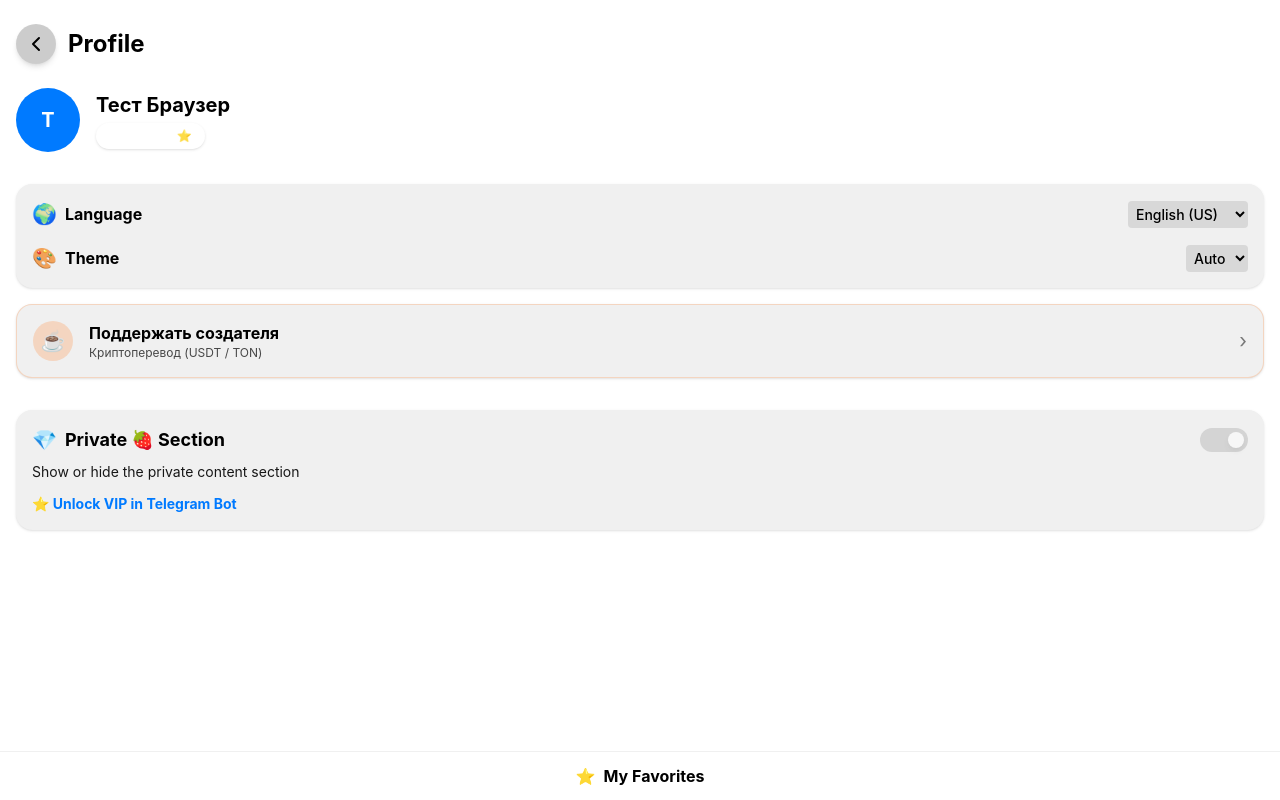
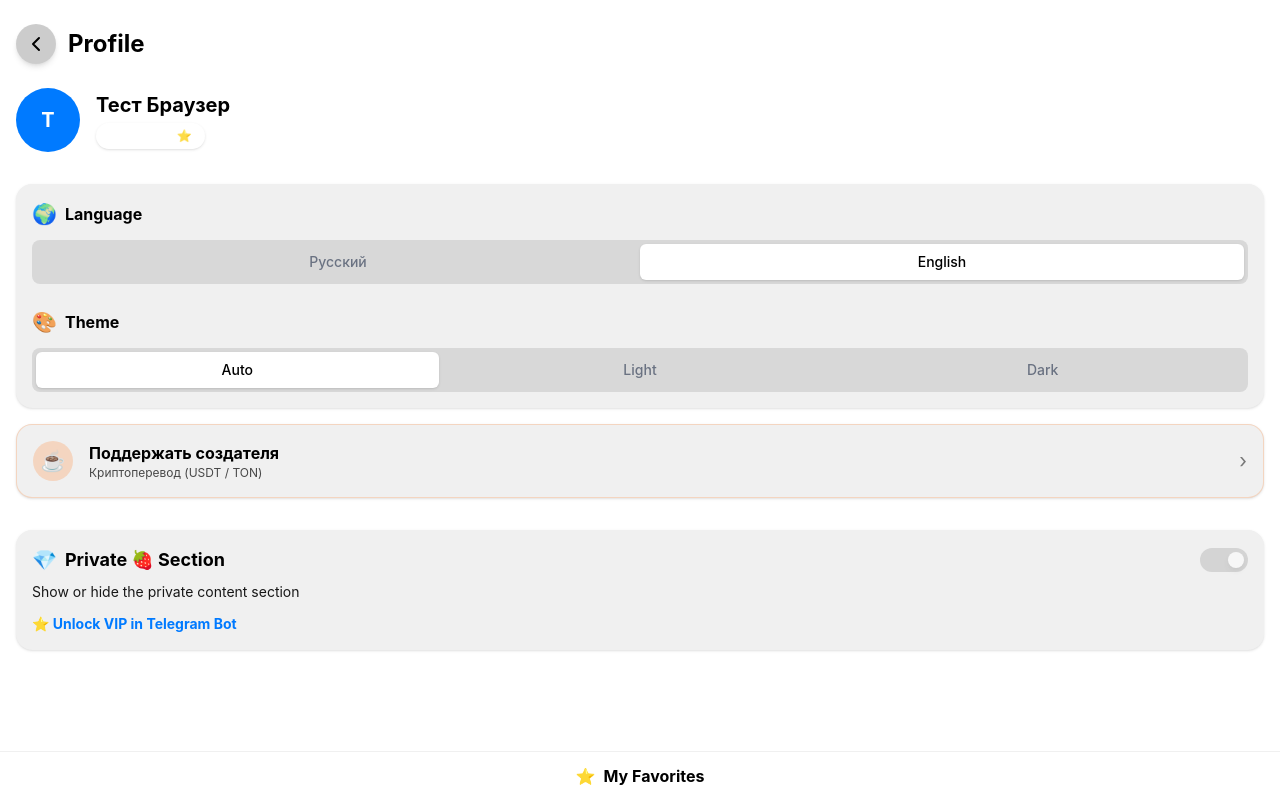
Before and after one commit to appdev315/NM-mediabox-, a React (Vite) app in the folder frontend/: page /profile in a window 1280 px wide. Built offline with nearby package versions, Linux system fonts and the light colour scheme.

Commit message:
style: move source selection buttons below player and filter by language

```diff
--- a/frontend/src/context/LanguageContext.tsx
+++ b/frontend/src/context/LanguageContext.tsx
@@ -65,7 +65,9 @@ export const translations = {
     tab_music: 'Музыка',
     tab_private: 'Private',
     emptyList: 'Список пуст',
-    comingSoon: 'Скоро здесь будет...'
+    comingSoon: 'Скоро здесь будет...',
+    player1: 'Плеер 1',
+    player2: 'Плеер 2'
   },
   'en-US': {
     movies: 'Movies',
@@ -128,7 +130,9 @@ export const translations = {
     tab_music: 'Music',
     tab_private: 'Private',
     emptyList: 'List is empty',
-    comingSoon: 'Coming soon...'
+    comingSoon: 'Coming soon...',
+    player1: 'Player 1',
+    player2: 'Player 2'
   }
 };
 
--- a/frontend/src/pages/Movie.tsx
+++ b/frontend/src/pages/Movie.tsx
@@ -275,19 +275,6 @@ export function Movie() {
               </div>
             ) : iframeUrl ? (
               <div className="w-full h-full flex flex-col">
-                {sources.length > 1 && (
-                  <div className="flex flex-wrap gap-2 p-2 bg-[#1a1a1a] border-b border-white/10 z-10 w-full overflow-x-auto" style={{ display: 'flex', flexDirection: 'row', justifyContent: 'center' }}>
-                    {sources.map((s, idx) => (
-                      <button
-                        key={idx}
-                        onClick={() => setIframeUrl(s.url)}
-                        className={`px-3 py-1.5 rounded-md text-xs font-medium whitespace-nowrap transition-colors ${iframeUrl === s.url ? 'bg-primary text-black' : 'bg-white/10 text-white/70 hover:bg-white/20 hover:text-white'}`}
-                      >
-                        {s.name}
-                      </button>
-                    ))}
-                  </div>
-                )}
                 <div className="flex-1 w-full h-full">
                   <Player iframeUrl={iframeUrl} />
                 </div>
@@ -306,6 +293,21 @@ export function Movie() {
           </div>
         )}
         </div>
+
+        {/* Source selection buttons below the player */}
+        {sources.length > 1 && (
+          <div className="flex flex-wrap gap-2 mb-8" style={{ display: 'flex', flexDirection: 'row', justifyContent: 'center' }}>
+            {sources.map((s, idx) => (
+              <button
+                key={idx}
+                onClick={() => setIframeUrl(s.url)}
+                className={`px-4 py-2 rounded-lg text-sm font-medium whitespace-nowrap transition-colors ${iframeUrl === s.url ? 'bg-primary text-black' : 'bg-white/10 text-white/70 hover:bg-white/20 hover:text-white'}`}
+              >
+                {idx === 0 ? t('player1') : t('player2')}
+              </button>
+            ))}
+          </div>
+        )}
 
         {recommendations.length > 0 && (
           <>
--- a/frontend/src/pages/Profile.tsx
+++ b/frontend/src/pages/Profile.tsx
@@ -2,7 +2,7 @@ import { useEffect, useState } from 'react';
 import { useNavigate } from 'react-router-dom';
 import { QRCodeSVG } from 'qrcode.react';
 import { WebApp } from '../telegram';
-import { useLanguage, type Language } from '../context/LanguageContext';
+import { useLanguage } from '../context/LanguageContext';
 import { useTheme } from '../context/ThemeContext';
 import { useVip } from '../context/VipContext';
 
@@ -101,42 +101,64 @@ export function Profile() {
       {/* Settings Section */}
       <div className="p-4 rounded-2xl shadow-sm flex flex-col gap-4" style={{ backgroundColor: 'var(--hint-color)' }}>
 
-        {/* Language Picker */}
-        <div className="flex justify-between items-center">
-          <div className="flex items-center gap-2">
+        {/* Language Segmented Control */}
+        <div className="flex flex-col gap-2">
+          <div className="flex items-center gap-2 mb-1">
             <span className="text-xl">🌍</span>
             <h2 className="font-bold text-md">{t('language')}</h2>
           </div>
-          <select
-            value={language}
-            onChange={(e) => setLanguage(e.target.value as Language)}
-            className="p-1 rounded bg-black/10 dark:bg-white/10 outline-none text-sm font-medium"
-            style={{ color: 'var(--text-color)' }}
-          >
-            <option value="ru-RU">Русский (RU)</option>
-            <option value="en-US">English (US)</option>
-            <option value="de-DE">Deutsch (DE)</option>
-            <option value="fr-FR">Français (FR)</option>
-            <option value="es-ES">Español (ES)</option>
-          </select>
+          <div className="flex w-full bg-black/10 dark:bg-white/5 rounded-lg p-1 relative">
+            <button
+              onClick={() => setLanguage('ru-RU')}
+              className={`flex-1 py-2 text-sm font-medium rounded-md transition-all duration-300 z-10 ${
+                language === 'ru-RU' ? 'bg-white dark:bg-[#1c1c1e] shadow-sm text-black dark:text-white' : 'text-gray-500 hover:text-gray-700 dark:hover:text-gray-300'
+              }`}
+            >
+              Русский
+            </button>
+            <button
+              onClick={() => setLanguage('en-US')}
+              className={`flex-1 py-2 text-sm font-medium rounded-md transition-all duration-300 z-10 ${
+                language === 'en-US' ? 'bg-white dark:bg-[#1c1c1e] shadow-sm text-black dark:text-white' : 'text-gray-500 hover:text-gray-700 dark:hover:text-gray-300'
+              }`}
+            >
+              English
+            </button>
+          </div>
         </div>
 
-        {/* Theme Picker */}
-        <div className="flex justify-between items-center">
-          <div className="flex items-center gap-2">
+        {/* Theme Segmented Control */}
+        <div className="flex flex-col gap-2 mt-2">
+          <div className="flex items-center gap-2 mb-1">
             <span className="text-xl">🎨</span>
             <h2 className="font-bold text-md">{t('theme')}</h2>
           </div>
-          <select
-            value={theme}
-            onChange={(e) => setTheme(e.target.value as any)}
-            className="p-1 rounded bg-black/10 dark:bg-white/10 outline-none text-sm font-medium"
-            style={{ color: 'var(--text-color)' }}
-          >
-            <option value="auto">{t('themeAuto')}</option>
-            <option value="light">{t('themeLight')}</option>
-            <option value="dark">{t('themeDark')}</option>
-          </select>
+          <div className="flex w-full bg-black/10 dark:bg-white/5 rounded-lg p-1 relative">
+            <button
+              onClick={() => setTheme('auto')}
+              className={`flex-1 py-2 text-sm font-medium rounded-md transition-all duration-300 z-10 ${
+                theme === 'auto' ? 'bg-white dark:bg-[#1c1c1e] shadow-sm text-black dark:text-white' : 'text-gray-500 hover:text-gray-700 dark:hover:text-gray-300'
+              }`}
+            >
+              {t('themeAuto')}
+            </button>
+            <button
+              onClick={() => setTheme('light')}
+              className={`flex-1 py-2 text-sm font-medium rounded-md transition-all duration-300 z-10 ${
+                theme === 'light' ? 'bg-white dark:bg-[#1c1c1e] shadow-sm text-black dark:text-white' : 'text-gray-500 hover:text-gray-700 dark:hover:text-gray-300'
+              }`}
+            >
+              {t('themeLight')}
+            </button>
+            <button
+              onClick={() => setTheme('dark')}
+              className={`flex-1 py-2 text-sm font-medium rounded-md transition-all duration-300 z-10 ${
+                theme === 'dark' ? 'bg-white dark:bg-[#1c1c1e] shadow-sm text-black dark:text-white' : 'text-gray-500 hover:text-gray-700 dark:hover:text-gray-300'
+              }`}
+            >
+              {t('themeDark')}
+            </button>
+          </div>
         </div>
       </div>
 
```
